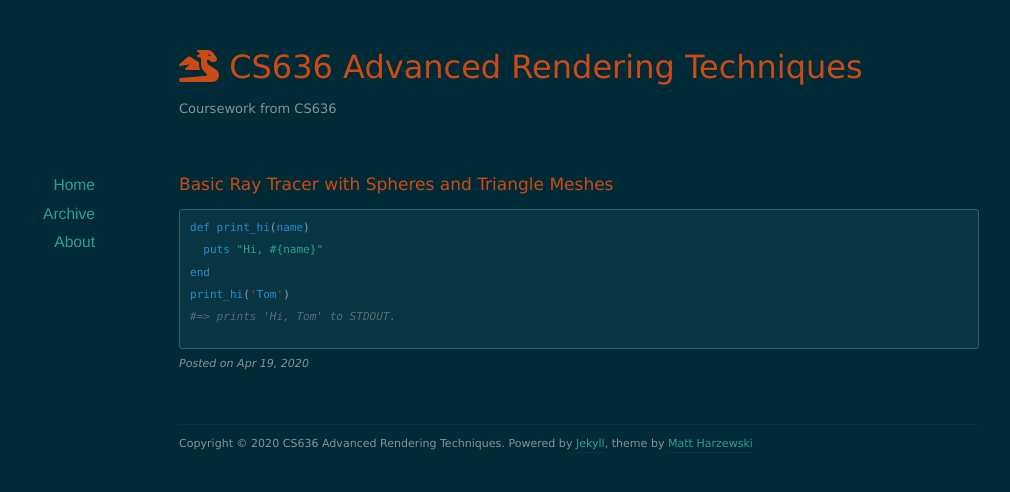
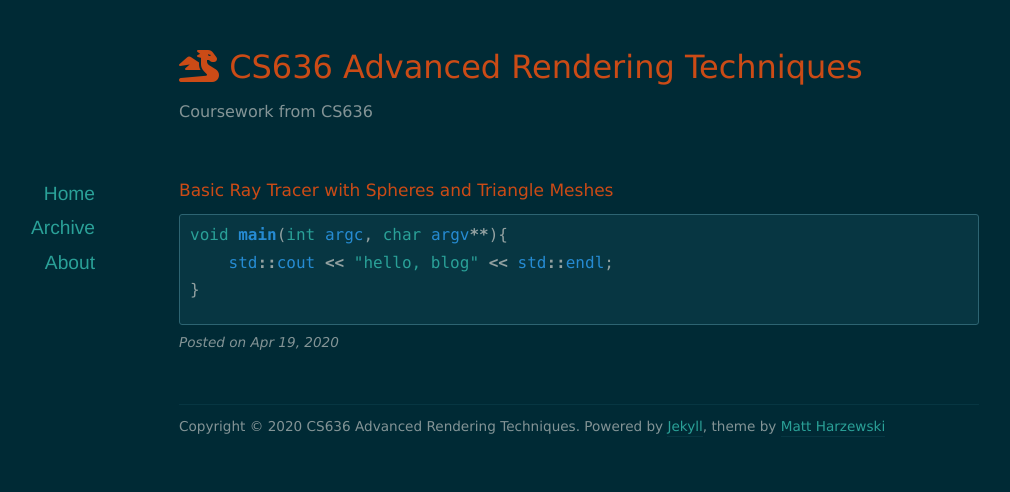
Before and after one commit to TaylorEllington/CS636-CPU-Raytracer, a Jekyll site: the page built from class-site/_posts/2020-04-19-Assignment-1-Basic-Ray-Tracer-With-Spheres-and-Triangle-Meshes.markdown, in a window 1280 px wide. Shown: the top 492 px of the page, without its empty margins (61-1071 px from the left). Built offline with Jekyll 4.4.1, drawn with Linux system fonts in a browser that asks for light colours; nearby versions of some CDN libraries.

Commit message:
font tweaks

```diff
--- a/class-site/_posts/2020-04-19-Assignment-1-Basic-Ray-Tracer-With-Spheres-and-Triangle-Meshes.markdown
+++ b/class-site/_posts/2020-04-19-Assignment-1-Basic-Ray-Tracer-With-Spheres-and-Triangle-Meshes.markdown
@@ -7,9 +7,7 @@ visible: 1
 ---
 
 {% highlight c %}
-def print_hi(name)
-  puts "Hi, #{name}"
-end
-print_hi('Tom')
-#=> prints 'Hi, Tom' to STDOUT.
+void main(int argc, char argv**){
+    std::cout << "hello, blog" << std::endl;
+}
 {% endhighlight %}
--- a/class-site/assets/css/style.css
+++ b/class-site/assets/css/style.css
@@ -33,7 +33,7 @@ table {
 /*** Basics ***/
 body {
 	font-family: Verdana, serif;
-	font-size: 13px;
+	font-size: 16px;
 	line-height: 1.7;
 }
 
@@ -57,7 +57,7 @@ sup { vertical-align: super; font-size: 0.85em; }
 sub { vertical-align: sub; font-size: 0.85em; }
 
 code {
-    font: 0.85em Monaco, Courier, Monospace;
+    font: 1.0em Monaco, Courier, Monospace;
 }
 
 blockquote {
```
